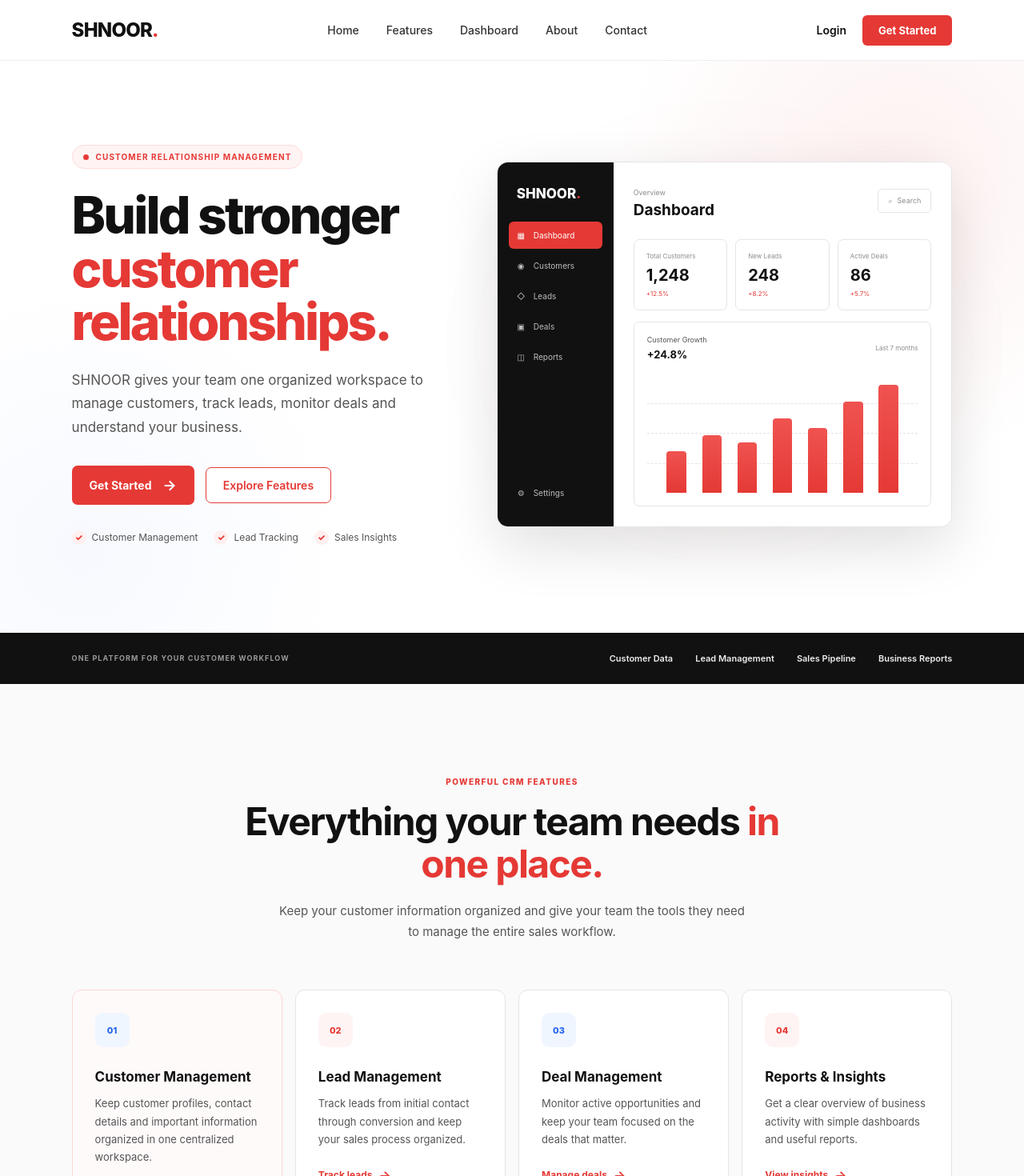
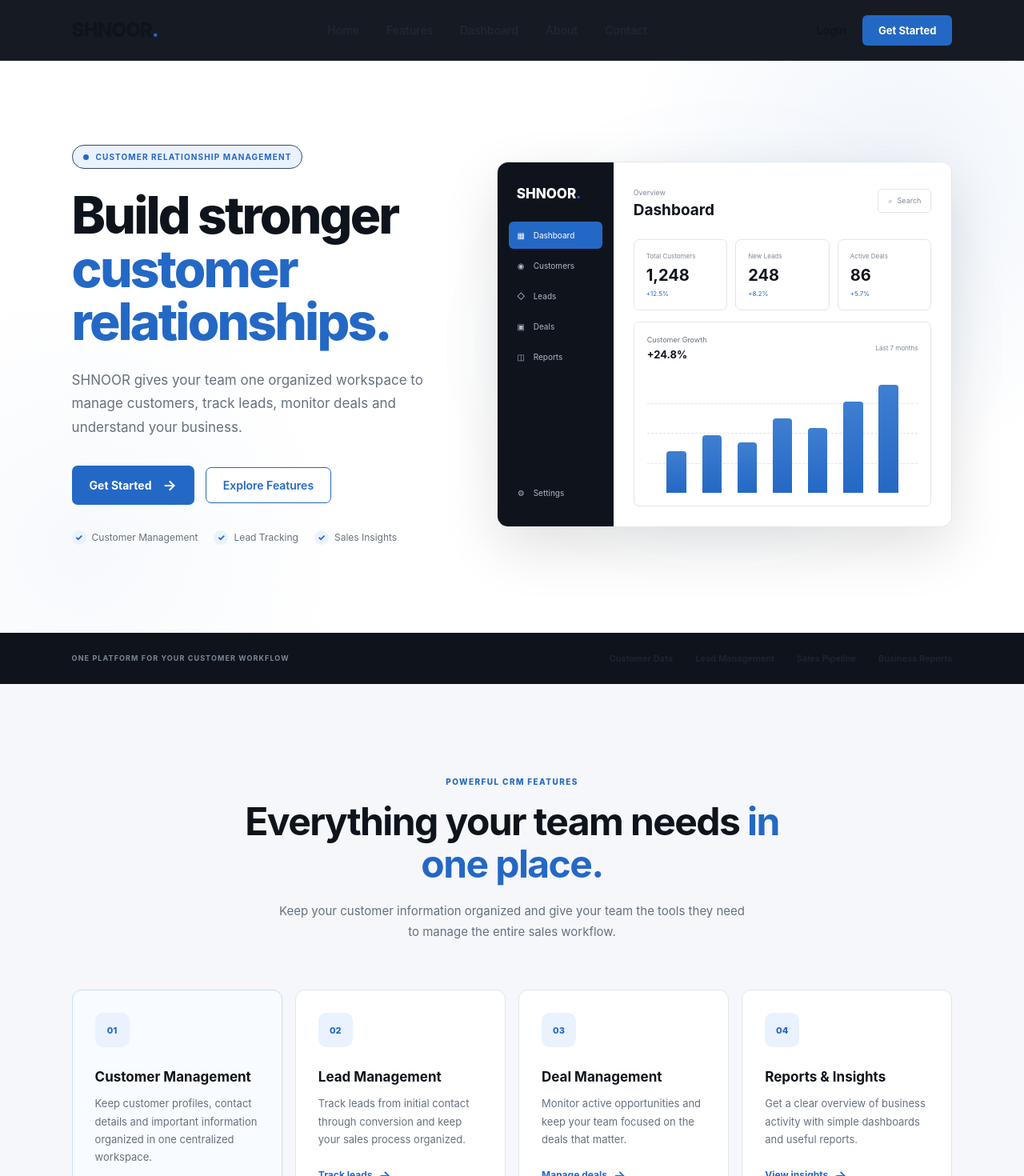
Before and after one commit to cchillara/CRM-application, a React (Vite) app in the folder my-react-app/: page / in a window 1280 px wide. Shown: the top 1470 px of the page at 80% size. Built offline with nearby package versions, Linux system fonts and the light colour scheme; no server answers.

Commit message:
feat: update frontend

```diff
--- a/my-react-app/src/App.css
+++ b/my-react-app/src/App.css
@@ -3,23 +3,23 @@
    ========================================================= */
 
 :root {
-  --primary: #111111;
-  --primary-dark: #090909;
-
-  --red: #e53935;
-  --red-dark: #c62828;
-  --red-light: #fff4f4;
-
-  --blue: #2563eb;
-  --blue-light: #eff6ff;
-
-  --heading: #111111;
-  --body: #555555;
-  --muted: #8b8b8b;
-
-  --background: #fafafa;
-  --white: #ffffff;
-  --border: #e5e5e5;
+  --primary: #0F141C;
+  --primary-dark: #0A0E14;
+
+  --red: #2468C5;
+  --red-dark: #1D58A8;
+  --red-light: #EAF2FF;
+
+  --blue: #2468C5;
+  --blue-light: #EAF2FF;
+
+  --heading: #0F141C;
+  --body: #66717F;
+  --muted: #7D8794;
+
+  --background: #F5F7FA;
+  --white: #FFFFFF;
+  --border: #E1E6EC;
 
   --shadow-sm: 0 4px 15px rgba(0, 0, 0, 0.05);
   --shadow-md: 0 15px 40px rgba(0, 0, 0, 0.08);
@@ -50,7 +50,7 @@
     Arial,
     sans-serif;
 
-  background: #ffffff;
+  background: #FFFFFF;
   color: var(--heading);
 }
 
@@ -66,7 +66,7 @@
 .site {
   width: 100%;
   overflow: hidden;
-  background: #ffffff;
+  background: #FFFFFF;
 }
 
 /* =========================================================
@@ -84,9 +84,9 @@
 
   gap: 30px;
 
-  background: rgba(255, 255, 255, 0.97);
-
-  border-bottom: 1px solid #eeeeee;
+  background: rgba(15, 20, 28, 0.97);
+
+  border-bottom: 1px solid #1D2530;
 
   position: sticky;
   top: 0;
@@ -96,7 +96,7 @@
 }
 
 .logo {
-  color: #111111;
+  color: #0F141C;
 
   font-size: 24px;
   font-weight: 800;
@@ -131,7 +131,7 @@
 
   display: inline-block;
 
-  color: #333333;
+  color: #202833;
 
   font-size: 14px;
   font-weight: 500;
@@ -195,7 +195,7 @@
 .nav-login {
   display: inline-block;
 
-  color: #111111;
+  color: #0F141C;
 
   font-size: 14px;
   font-weight: 600;
@@ -239,7 +239,7 @@
   transform: translateY(-2px) scale(1.03);
 
   box-shadow:
-    0 8px 18px rgba(229, 57, 53, 0.22);
+    0 8px 18px rgba(36, 104, 197, 0.22);
 }
 
 /* =========================
@@ -264,7 +264,7 @@
 
   margin: 5px 0;
 
-  background: #111111;
+  background: #0F141C;
 }
 
 /* =========================================================
@@ -278,12 +278,12 @@
 
   background:
     radial-gradient(circle at 88% 20%,
-      rgba(229, 57, 53, 0.07),
+      rgba(36, 104, 197, 0.07),
       transparent 28%),
     radial-gradient(circle at 8% 85%,
-      rgba(37, 99, 235, 0.04),
+      rgba(36, 104, 197, 0.04),
       transparent 25%),
-    #ffffff;
+    #FFFFFF;
 
   display: grid;
 
@@ -309,7 +309,7 @@
 
   background: var(--red-light);
 
-  border: 1px solid #ffdada;
+  border: 1px solid #314A68;
 
   padding: 8px 13px;
 
@@ -334,7 +334,7 @@
 .hero h1 {
   margin-top: 25px;
 
-  color: #111111;
+  color: #0F141C;
 
   font-size: clamp(44px, 5vw, 67px);
 
@@ -409,7 +409,7 @@
   transform: translateY(-2px);
 
   box-shadow:
-    0 10px 25px rgba(229, 57, 53, 0.18);
+    0 10px 25px rgba(36, 104, 197, 0.18);
 }
 
 .primary-button span {
@@ -482,7 +482,7 @@
   width: 18px;
   height: 18px;
 
-  background: #fff0f0;
+  background: #EAF2FF;
 
   color: var(--red);
 
@@ -510,7 +510,7 @@
   left: 10%;
   top: 10%;
 
-  background: rgba(229, 57, 53, 0.08);
+  background: rgba(36, 104, 197, 0.08);
 
   filter: blur(70px);
 
@@ -540,7 +540,7 @@
 }
 
 .dashboard-sidebar {
-  background: #111111;
+  background: #0F141C;
 
   padding: 25px 14px;
 
@@ -578,7 +578,7 @@
 
   gap: 9px;
 
-  color: #bdbdbd;
+  color: #AEB8C5;
 
   font-size: 10px;
 
@@ -606,7 +606,7 @@
 .sidebar-item:hover {
   color: white;
 
-  background: rgba(229, 57, 53, 0.18);
+  background: rgba(36, 104, 197, 0.18);
 }
 
 .sidebar-bottom {
@@ -616,7 +616,7 @@
 .dashboard-content {
   padding: 25px;
 
-  background: #ffffff;
+  background: #FFFFFF;
 }
 
 .dashboard-heading {
@@ -765,7 +765,7 @@
   left: 0;
   right: 0;
 
-  border-top: 1px dashed #e5e5e5;
+  border-top: 1px dashed #E1E6EC;
 }
 
 .line-one {
@@ -804,8 +804,8 @@
   border-radius: 4px 4px 0 0;
 
   background: linear-gradient(180deg,
-      #ef5350 0%,
-      #e53935 100%);
+      #3F7FD1 0%,
+      #2468C5 100%);
 }
 
 /* =========================================================
@@ -815,7 +815,7 @@
 .trust-bar {
   padding: 25px 7%;
 
-  background: #111111;
+  background: #0F141C;
 
   display: flex;
 
@@ -827,7 +827,7 @@
 }
 
 .trust-bar>p {
-  color: #999999;
+  color: #7D8794;
 
   font-size: 9px;
 
@@ -845,7 +845,7 @@
 }
 
 .trust-items span {
-  color: #eeeeee;
+  color: #1D2530;
 
   font-size: 11px;
 
@@ -913,7 +913,7 @@
    ========================================================= */
 
 .features {
-  background: #fafafa;
+  background: #F5F7FA;
 }
 
 .feature-grid {
@@ -950,13 +950,13 @@
 
   box-shadow: var(--shadow-md);
 
-  border-color: #f0b4b4;
+  border-color: #B9D1EF;
 }
 
 .feature-card.featured {
-  background: #fffafa;
-
-  border-color: #ffd6d6;
+  background: #F8FBFF;
+
+  border-color: #C9DCF4;
 }
 
 .feature-icon {
@@ -1033,7 +1033,7 @@
 .dashboard-section {
   padding: 110px 7%;
 
-  background: #f7f7f7;
+  background: #F5F7FA;
 }
 
 .dashboard-showcase {
@@ -1093,7 +1093,7 @@
 
   gap: 10px;
 
-  color: #475569;
+  color: #4F5D6D;
 
   font-size: 13px;
 
@@ -1196,7 +1196,7 @@
 .showcase-stats>div {
   padding: 16px;
 
-  background: #fafafa;
+  background: #F5F7FA;
 
   border: 1px solid var(--border);
 
@@ -1278,7 +1278,7 @@
 
   padding: 14px 0;
 
-  border-bottom: 1px solid #f1f1f1;
+  border-bottom: 1px solid #EDF0F3;
 }
 
 .activity-row:last-child {
@@ -1383,7 +1383,7 @@
 
   border-left: 2px solid var(--red);
 
-  background: #fafafa;
+  background: #F5F7FA;
 }
 
 .about-stats strong {
@@ -1423,7 +1423,7 @@
 }
 
 .cta-content .section-label {
-  color: #ffe1e1;
+  color: #D8E6F8;
 }
 
 .cta-content h2 {
@@ -1449,7 +1449,7 @@
 
   margin: 20px auto 0;
 
-  color: #fff0f0;
+  color: #EAF2FF;
 
   font-size: 15px;
 
@@ -1527,7 +1527,7 @@
    ========================================================= */
 
 footer {
-  background: #111111;
+  background: #0F141C;
 
   color: white;
 
@@ -1567,7 +1567,7 @@
 .footer-brand p {
   margin-top: 17px;
 
-  color: #999999;
+  color: #7D8794;
 
   font-size: 12px;
 
@@ -1585,7 +1585,7 @@
 .footer-column h4 {
   margin-bottom: 7px;
 
-  color: #dddddd;
+  color: #D7DDE5;
 
   font-size: 9px;
 
@@ -1594,7 +1594,7 @@
 
 .footer-column a,
 .footer-column span {
-  color: #999999;
+  color: #7D8794;
 
   font-size: 11px;
 
@@ -1612,7 +1612,7 @@
 
   padding-top: 20px;
 
-  border-top: 1px solid #292929;
+  border-top: 1px solid #26303D;
 
   display: flex;
 
@@ -1622,7 +1622,7 @@
 
   gap: 20px;
 
-  color: #777777;
+  color: #7D8794;
 
   font-size: 9px;
 }
--- a/my-react-app/src/auth/Auth.css
+++ b/my-react-app/src/auth/Auth.css
@@ -14,11 +14,11 @@
 
     background:
         radial-gradient(circle at 10% 10%,
-            rgba(229, 57, 53, 0.07),
+            rgba(36, 104, 197, 0.07),
             transparent 28%),
-        #f8f8f8;
+        #F5F7FA;
 
-    color: #111111;
+    color: #0F141C;
 }
 
 .auth-container {
@@ -36,7 +36,7 @@
 
     background: white;
 
-    border: 1px solid #e5e5e5;
+    border: 1px solid #E1E6EC;
 
     border-radius: 18px;
 
@@ -55,9 +55,9 @@
 
     background:
         radial-gradient(circle at 85% 15%,
-            rgba(229, 57, 53, 0.20),
+            rgba(36, 104, 197, 0.20),
             transparent 30%),
-        #111111;
+        #0F141C;
 
     color: white;
 
@@ -81,7 +81,7 @@
     right: -140px;
     bottom: -140px;
 
-    border: 1px solid rgba(229, 57, 53, 0.20);
+    border: 1px solid rgba(36, 104, 197, 0.20);
 
     border-radius: 50%;
 }
@@ -118,7 +118,7 @@
 }
 
 .auth-logo span {
-    color: var(--red, #e53935);
+    color: var(--red, #2468C5);
 }
 
 .auth-small-title {
@@ -126,7 +126,7 @@
 
     z-index: 2;
 
-    color: #ff9997;
+    color: #8BB5EF;
 
     font-size: 10px;
 
@@ -154,7 +154,7 @@
 }
 
 .auth-info h1 span {
-    color: #ff6b68;
+    color: #6FA4F5;
 }
 
 .auth-description {
@@ -164,7 +164,7 @@
 
     max-width: 430px;
 
-    color: #cfcfcf;
+    color: #AEB8C5;
 
     font-size: 14px;
 
@@ -192,7 +192,7 @@
 
     gap: 10px;
 
-    color: #dddddd;
+    color: #D7DDE5;
 
     font-size: 12px;
 }
@@ -209,9 +209,9 @@
 
     border-radius: 50%;
 
-    background: rgba(229, 57, 53, 0.15);
+    background: rgba(36, 104, 197, 0.15);
 
-    color: #ff6b68;
+    color: #6FA4F5;
 
     font-size: 10px;
 
@@ -241,7 +241,7 @@
 .auth-header h2 {
     margin: 0;
 
-    color: #111111;
+    color: #0F141C;
 
     font-size: 32px;
 
@@ -255,7 +255,7 @@
 .auth-header p {
     margin-top: 9px;
 
-    color: #64748b;
+    color: #66717F;
 
     font-size: 13px;
 
@@ -279,7 +279,7 @@
 
     margin-bottom: 8px;
 
-    color: #333333;
+    color: #202833;
 
     font-size: 12px;
 
@@ -297,13 +297,13 @@
 
     padding: 0 14px;
 
-    border: 1px solid #d9d9d9;
+    border: 1px solid #D9E0E7;
 
     border-radius: 7px;
 
     background: white;
 
-    color: #111111;
+    color: #0F141C;
 
     font-size: 13px;
 
@@ -315,18 +315,18 @@
 }
 
 .form-group input::placeholder {
-    color: #a0a0a0;
+    color: #9AA5B3;
 }
 
 .form-group input:hover {
-    border-color: #bbbbbb;
+    border-color: #B9C5D2;
 }
 
 .form-group input:focus {
-    border-color: #e53935;
+    border-color: #2468C5;
 
     box-shadow:
-        0 0 0 3px rgba(229, 57, 53, 0.10);
+        0 0 0 3px rgba(36, 104, 197, 0.10);
 }
 
 /* =========================================================
@@ -350,7 +350,7 @@
 
     background: transparent;
 
-    color: #888888;
+    color: #7D8794;
 
     font-size: 11px;
 
@@ -360,7 +360,7 @@
 }
 
 .password-toggle:hover {
-    color: #e53935;
+    color: #2468C5;
 }
 
 /* =========================================================
@@ -372,13 +372,13 @@
 
     padding: 10px 12px;
 
-    border: 1px solid #ffd0d0;
+    border: 1px solid #C9DCF4;
 
     border-radius: 7px;
 
-    background: #fff4f4;
+    background: #EAF2FF;
 
-    color: #c62828;
+    color: #1D58A8;
 
     font-size: 11px;
 
@@ -400,7 +400,7 @@
 
     border-radius: 7px;
 
-    background: #e53935;
+    background: #2468C5;
 
     color: white;
 
@@ -417,12 +417,12 @@
 }
 
 .auth-button:hover:not(:disabled) {
-    background: #c62828;
+    background: #1D58A8;
 
     transform: translateY(-1px);
 
     box-shadow:
-        0 8px 20px rgba(229, 57, 53, 0.18);
+        0 8px 20px rgba(36, 104, 197, 0.18);
 }
 
 .auth-button:disabled {
@@ -440,13 +440,13 @@
 
     text-align: center;
 
-    color: #64748b;
+    color: #66717F;
 
     font-size: 12px;
 }
 
 .auth-switch a {
-    color: #e53935;
+    color: #2468C5;
 
     font-weight: 700;
 
--- a/my-react-app/src/firebase.js
+++ b/my-react-app/src/firebase.js
@@ -16,3 +16,5 @@
 
 export const analytics = getAnalytics(app);
 export const auth = getAuth(app);
+
+window.auth = auth;
```
Also changed, not shown: my-react-app/src/auth/Signup.jsx (+67 -32 lines).
